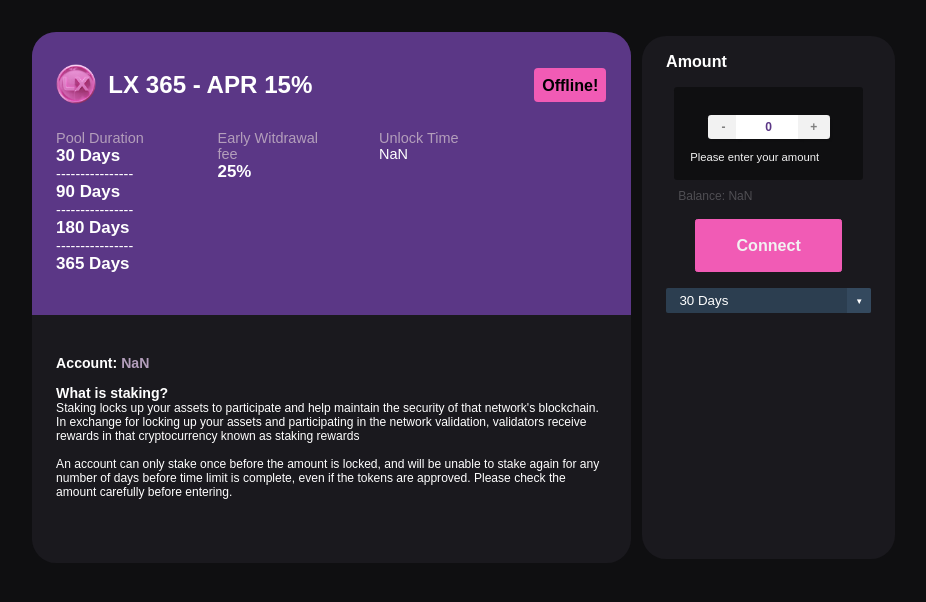
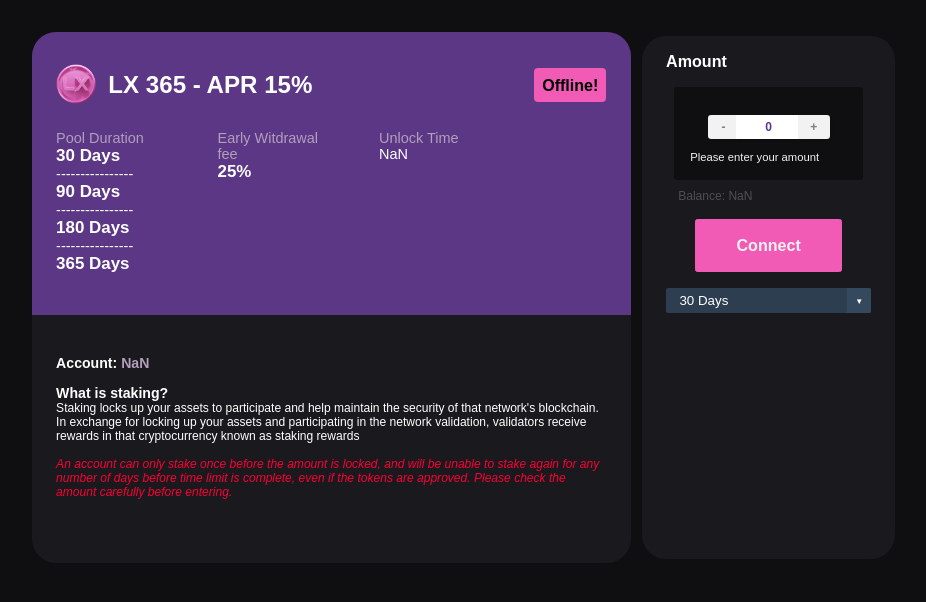
Before and after one commit to mfahadiqbalofcl/LX-DApp, a website with bundled scripts: page index.html in a window 1280 px wide. Shown: the whole page, without its empty margins (176-1102 px from the left). Built offline with nearby package versions, Linux system fonts and the light colour scheme; files whose address does not match are found by name.

Commit message:
Update style.css

```diff
--- a/assets/css/style.css
+++ b/assets/css/style.css
@@ -242,9 +242,9 @@ span.light-font-color-2 {
     color: #4f4e53;
 }
 
-.main-note{
-    color: crimson;
-    font-weight: 600;
+.note-style{
+    color: rgb(250, 0, 50);
+    font-style: italic;
 }
 
 .stake-wrapper {
```
